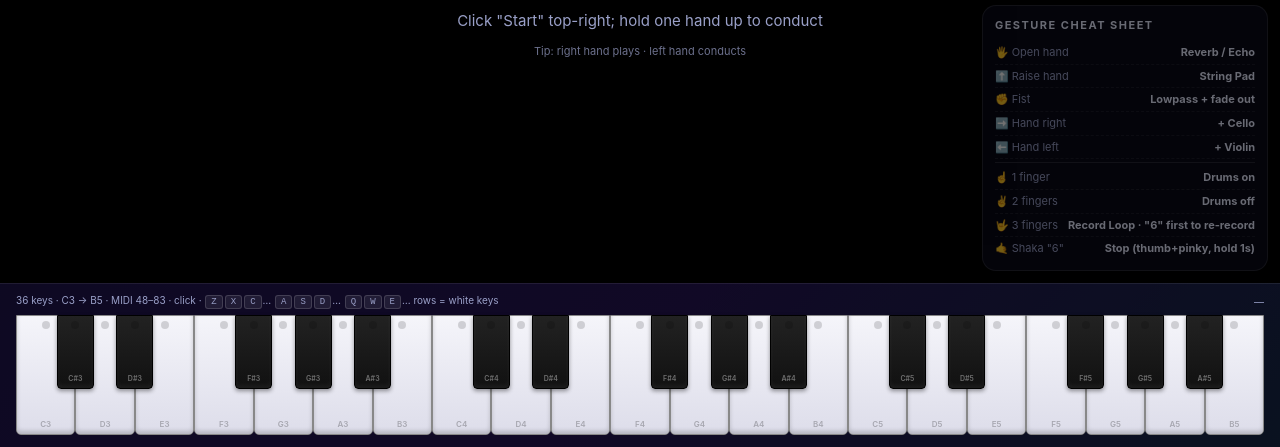
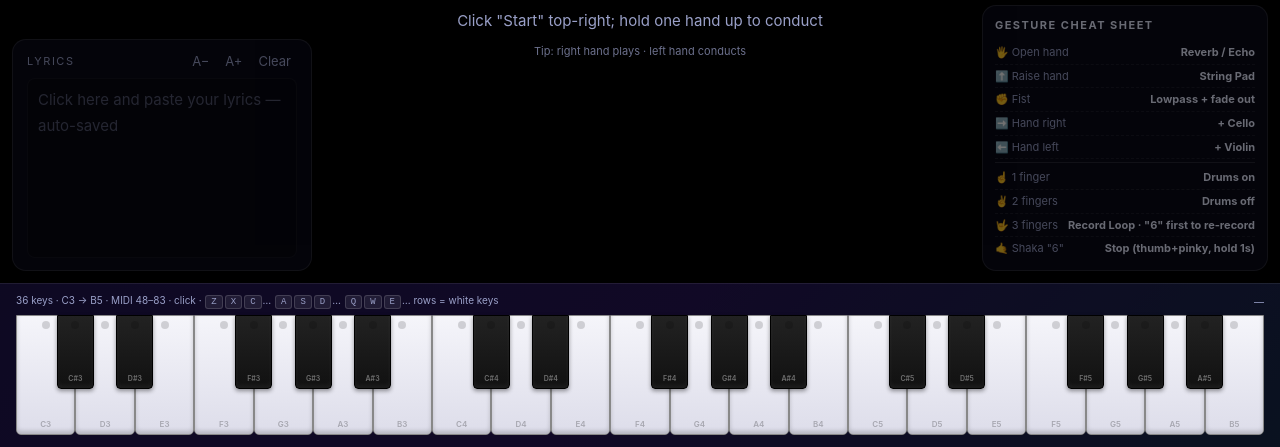
Before and after one commit to PartyBohan/CameraBand, a plain HTML site: page index.html in a window 1280 px wide. Shown: the part 353-800 px from the top of the page. Drawn offline with Linux system fonts and the light colour scheme.

Commit message:
Add editable lyrics panel (left side) with localStorage persist + font size

```diff
--- a/index.html
+++ b/index.html
@@ -137,6 +137,20 @@
 
   .dm-hint{font-size:11px;color:var(--ink-dim);margin-top:10px;letter-spacing:.5px;min-height:14px}
 
+  /* lyrics panel bottom-left */
+  .hud-lyrics{bottom:12px;left:12px;width:300px;max-height:55vh;display:flex;flex-direction:column;gap:8px;padding:12px 14px;pointer-events:auto}
+  .lyrics-head{display:flex;justify-content:space-between;align-items:center}
+  .lyrics-title{font-size:11px;letter-spacing:1.5px;text-transform:uppercase;color:var(--ink-dim)}
+  .lyrics-fontctl{display:flex;gap:4px}
+  .lyrics-fontctl button{cursor:pointer;background:transparent;border:0;color:var(--ink-dim);font-size:13px;padding:1px 6px;border-radius:4px;font-family:inherit}
+  .lyrics-fontctl button:hover{background:rgba(255,255,255,.1);color:var(--ink)}
+  .lyrics-body{flex:1;overflow-y:auto;min-height:180px;font-size:15px;line-height:1.7;color:var(--ink);outline:none;white-space:pre-wrap;padding:8px 10px;border-radius:8px;background:rgba(0,0,0,.25);border:1px solid rgba(255,255,255,.05);transition:border-color .15s}
+  .lyrics-body:focus{border-color:rgba(244,114,182,.4)}
+  .lyrics-body:empty::before{content:attr(data-placeholder);color:var(--ink-dim);opacity:.5;pointer-events:none}
+  .lyrics-body::-webkit-scrollbar{width:6px}
+  .lyrics-body::-webkit-scrollbar-thumb{background:rgba(255,255,255,.15);border-radius:3px}
+  .lyrics-body::-webkit-scrollbar-track{background:transparent}
+
   /* cheat sheet bottom-right */
   .hud-cheat{bottom:12px;right:12px;font-size:11px;line-height:1.7;color:var(--ink-dim);min-width:240px}
   .hud-cheat h4{margin:0 0 6px 0;font-size:11px;color:var(--ink);letter-spacing:1.5px;text-transform:uppercase}
@@ -272,6 +286,19 @@
       <div class="name" id="gestureName" data-i18n="gestureNone">没看到手</div>
     </div>
 
+    <!-- lyrics panel (bottom-left, user-editable, persists via localStorage) -->
+    <div class="hud hud-lyrics" id="lyricsPanel">
+      <div class="lyrics-head">
+        <span class="lyrics-title" data-i18n="lyricsTitle">歌词</span>
+        <div class="lyrics-fontctl">
+          <button id="lyricsFontDown" title="A-">A−</button>
+          <button id="lyricsFontUp" title="A+">A+</button>
+          <button id="lyricsClear" title="清空" data-i18n="lyricsClear">清空</button>
+        </div>
+      </div>
+      <div class="lyrics-body" id="lyricsBody" contenteditable="true" spellcheck="false" data-i18n-placeholder="lyricsPlaceholder" data-placeholder="点这里粘贴歌词..."></div>
+    </div>
+
     <!-- cheat sheet -->
     <div class="hud hud-cheat">
       <h4 data-i18n="cheatTitle">手势 Cheat Sheet</h4>
@@ -316,6 +343,9 @@ const I18N = {
     voiceLabel: '音色', countinLabel: '预备',
     autoHarmony: '🎼 自动配和弦',
     ledViz: '🎹 LED 指示',
+    lyricsTitle: '歌词',
+    lyricsPlaceholder: '点这里把歌词粘进来，自动保存',
+    lyricsClear: '清空',
     bar1:'1 小节', bar2:'2 小节', bar4:'4 小节',
     bar4b:'4 小节', bar8b:'8 小节',
     midiChecking:'检测 MIDI…', camIdle:'摄像头未启动', camOn:'摄像头已启动', camFailed:'摄像头启动失败',
@@ -369,6 +399,9 @@ const I18N = {
     voiceLabel: 'Voice', countinLabel: 'Pre-roll',
     autoHarmony: '🎼 Auto-Harmony',
     ledViz: '🎹 LED Cues',
+    lyricsTitle: 'Lyrics',
+    lyricsPlaceholder: 'Click here and paste your lyrics — auto-saved',
+    lyricsClear: 'Clear',
     bar1:'1 bar', bar2:'2 bars', bar4:'4 bars',
     bar4b:'4 bars', bar8b:'8 bars',
     midiChecking:'Checking MIDI…', camIdle:'Camera off', camOn:'Camera on', camFailed:'Camera failed',
@@ -426,6 +459,11 @@ function applyStaticI18n(){
   document.querySelectorAll('[data-i18n]').forEach(el=>{
     const k = el.getAttribute('data-i18n');
     el.innerHTML = t(k);
+  });
+  // 处理 placeholder (用于 contenteditable 的 :empty::before)
+  document.querySelectorAll('[data-i18n-placeholder]').forEach(el=>{
+    const k = el.getAttribute('data-i18n-placeholder');
+    el.setAttribute('data-placeholder', t(k));
   });
   document.documentElement.lang = LANG;
 }
@@ -1965,6 +2003,43 @@ ledBtn.addEventListener('click', ()=>{
     _ledState.clear();
   }
 });
+
+/* ============================================================
+   Lyrics panel — 用户自己粘贴歌词, localStorage 持久化
+   ============================================================ */
+(function setupLyrics(){
+  const body = document.getElementById('lyricsBody');
+  const fontUp = document.getElementById('lyricsFontUp');
+  const fontDown = document.getElementById('lyricsFontDown');
+  const clearBtn = document.getElementById('lyricsClear');
+  const LS_TEXT = 'cameraband_lyrics_text';
+  const LS_SIZE = 'cameraband_lyrics_fontsize';
+  // 恢复上次的歌词和字号
+  try{
+    const saved = localStorage.getItem(LS_TEXT);
+    if(saved) body.textContent = saved;
+    const sz = parseInt(localStorage.getItem(LS_SIZE) || '15', 10);
+    body.style.fontSize = clamp(sz, 11, 28) + 'px';
+  }catch(e){}
+  // 输入即保存
+  body.addEventListener('input', ()=>{
+    try{ localStorage.setItem(LS_TEXT, body.textContent || ''); }catch(e){}
+  });
+  // 字号调节
+  function bumpFont(delta){
+    const cur = parseInt(getComputedStyle(body).fontSize, 10) || 15;
+    const next = clamp(cur + delta, 11, 28);
+    body.style.fontSize = next + 'px';
+    try{ localStorage.setItem(LS_SIZE, String(next)); }catch(e){}
+  }
+  fontUp.addEventListener('click', ()=> bumpFont(2));
+  fontDown.addEventListener('click', ()=> bumpFont(-2));
+  // 清空
+  clearBtn.addEventListener('click', ()=>{
+    body.textContent = '';
+    try{ localStorage.removeItem(LS_TEXT); }catch(e){}
+  });
+})();
 document.getElementById('countinSelect').addEventListener('change', (e)=>{
   COUNTIN_BARS = parseInt(e.target.value, 10) || 2;
 });
```
